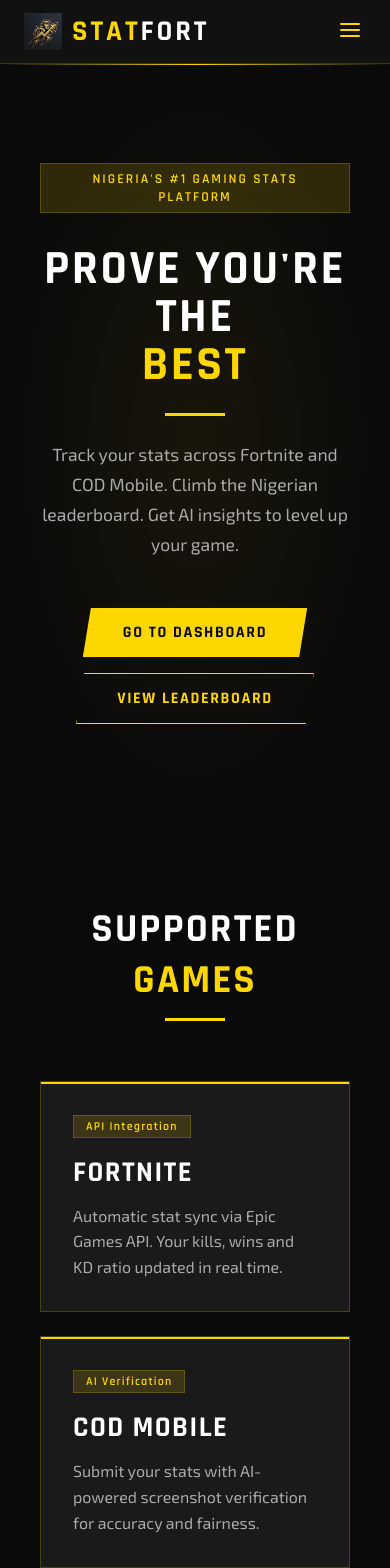
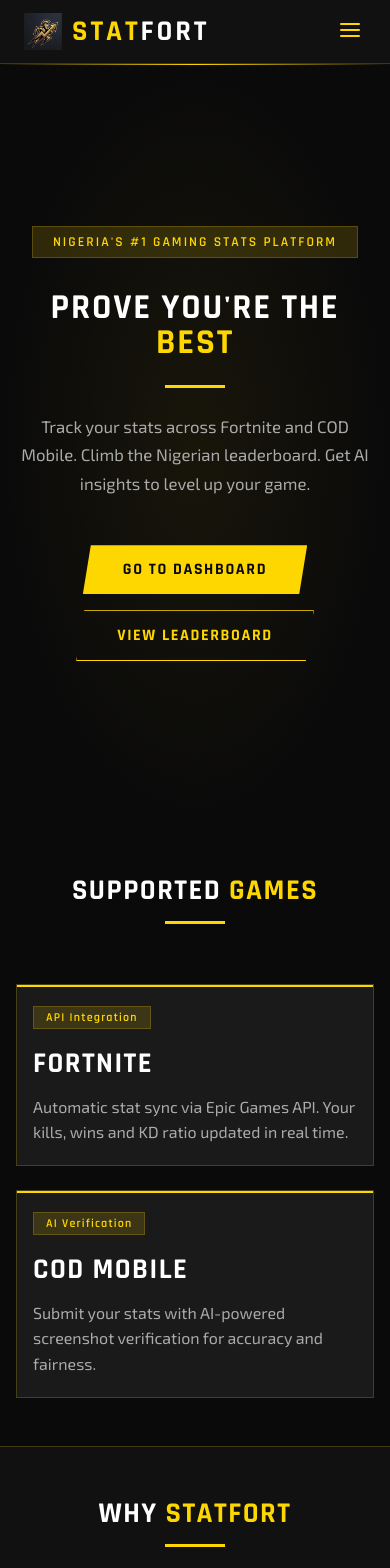
Before and after one commit to unbothered042/statfort-frontend, a React (Create React App) app: page / in a window 390 px wide. Shown: the top 1568 px of the page. Built offline with nearby package versions, Linux system fonts and the light colour scheme; sample sign-in values are in the browser's storage.

Commit message:
Fix mobile responsiveness across all pages

```diff
--- a/src/index.css
+++ b/src/index.css
@@ -27,6 +27,7 @@ html, body {
     font-family: 'Exo 2', sans-serif;
     min-height: 100vh;
     overflow-x: hidden;
+    width: 100%;
 }
 
 h1, h2, h3, h4, h5, h6 {
@@ -145,6 +146,8 @@ input, textarea, select {
 .page-container {
     min-height: 100vh;
     background: var(--black);
+    width: 100%;
+    overflow-x: hidden;
 }
 
 .card {
@@ -152,3 +155,21 @@ input, textarea, select {
     border: 1px solid var(--border);
     padding: 32px;
 }
+
+@media (max-width: 768px) {
+    .card {
+        padding: 20px 16px;
+    }
+
+    h1 {
+        font-size: 2.2rem !important;
+    }
+
+    h2 {
+        font-size: 1.8rem !important;
+    }
+
+    section {
+        padding: 48px 16px !important;
+    }
+}
--- a/src/pages/Dashboard.jsx
+++ b/src/pages/Dashboard.jsx
@@ -137,18 +137,18 @@ const Dashboard = () => {
     return (
         <div className="page-container">
             <Navbar />
-            <div style={{ maxWidth: '1000px', margin: '0 auto', padding: '60px 20px' }}>
+            <div style={{ maxWidth: '1000px', margin: '0 auto', padding: '40px 16px' }}>
 
-                <div style={{ marginBottom: '48px' }}>
-                    <h1 style={{ fontSize: '2.8rem', marginBottom: '8px' }}>
+                <div style={{ marginBottom: '40px' }}>
+                    <h1 style={{ fontSize: '2.4rem', marginBottom: '8px' }}>
                         WELCOME, <span style={{ color: 'var(--gold)' }}>{user?.first_name?.toUpperCase()}</span>
                     </h1>
                     <div className="gold-line" />
                 </div>
 
-                <div className="card" style={{ marginBottom: '40px' }}>
+                <div className="card" style={{ marginBottom: '32px' }}>
                     <h2 style={{ fontSize: '1.5rem', marginBottom: '20px' }}>ADD <span style={{ color: 'var(--gold)' }}>GAME</span></h2>
-                    <form onSubmit={handleAddGame} style={{ display: 'grid', gridTemplateColumns: '1fr 1fr auto', gap: '16px', alignItems: 'end' }}>
+                    <form onSubmit={handleAddGame} style={{ display: 'flex', flexDirection: 'column', gap: '16px' }}>
                         <div>
                             <label style={{ display: 'block', marginBottom: '6px', fontSize: '0.85rem', color: 'var(--text-dim)', fontFamily: 'Rajdhani', letterSpacing: '0.08em', textTransform: 'uppercase' }}>Game</label>
                             <select className="input-field" value={addForm.game_id} onChange={(e) => setAddForm({ ...addForm, game_id: e.target.value })} required style={{ background: 'var(--dark-2)', cursor: 'pointer' }}>
@@ -160,7 +160,7 @@ const Dashboard = () => {
                             <label style={{ display: 'block', marginBottom: '6px', fontSize: '0.85rem', color: 'var(--text-dim)', fontFamily: 'Rajdhani', letterSpacing: '0.08em', textTransform: 'uppercase' }}>Gaming ID</label>
                             <input className="input-field" placeholder="Your in-game username" value={addForm.gaming_id} onChange={(e) => setAddForm({ ...addForm, gaming_id: e.target.value })} required />
                         </div>
-                        <button className="btn-gold" type="submit" style={{ display: 'flex', alignItems: 'center', gap: '8px', whiteSpace: 'nowrap' }}>
+                        <button className="btn-gold" type="submit" style={{ display: 'flex', alignItems: 'center', justifyContent: 'center', gap: '8px', width: '100%' }}>
                             <FiPlus size={16} /> Add Game
                         </button>
                     </form>
@@ -173,7 +173,7 @@ const Dashboard = () => {
                 </div>
 
                 {myGames.length === 0 ? (
-                    <div className="card" style={{ textAlign: 'center', padding: '60px' }}>
+                    <div className="card" style={{ textAlign: 'center', padding: '60px 20px' }}>
                         <p style={{ color: 'var(--text-dim)' }}>No games added yet. Add your first game above.</p>
                     </div>
                 ) : (
@@ -182,12 +182,12 @@ const Dashboard = () => {
                             const gameStats = getStatsForGame(pg.id);
                             return (
                                 <div key={pg.id} className="card" style={{ position: 'relative' }}>
-                                    <div style={{ display: 'flex', justifyContent: 'space-between', alignItems: 'flex-start', marginBottom: '20px' }}>
+                                    <div style={{ display: 'flex', justifyContent: 'space-between', alignItems: 'flex-start', marginBottom: '20px', flexWrap: 'wrap', gap: '12px' }}>
                                         <div>
                                             <h3 style={{ fontSize: '1.4rem', marginBottom: '4px' }}>{pg.game.name}</h3>
                                             <p style={{ color: 'var(--gold)', fontSize: '0.9rem', fontFamily: 'Rajdhani', letterSpacing: '0.05em' }}>{pg.gaming_id}</p>
                                         </div>
-                                        <div style={{ display: 'flex', gap: '8px' }}>
+                                        <div style={{ display: 'flex', gap: '8px', flexWrap: 'wrap' }}>
                                             {pg.game.slug === 'fortnite' && (
                                                 <button onClick={() => handleFetchStats(pg.id)} disabled={fetchingStats[pg.id]} style={{
                                                     background: 'transparent', border: '1px solid var(--border)', color: 'var(--text-dim)',
@@ -233,7 +233,7 @@ const Dashboard = () => {
 
                                     {gameStats ? (
                                         <>
-                                            <div style={{ display: 'grid', gridTemplateColumns: 'repeat(auto-fit, minmax(100px, 1fr))', gap: '16px', marginBottom: '20px' }}>
+                                            <div style={{ display: 'grid', gridTemplateColumns: 'repeat(auto-fit, minmax(90px, 1fr))', gap: '12px', marginBottom: '20px' }}>
                                                 {[
                                                     { label: 'Kills', value: gameStats.kills },
                                                     { label: 'Deaths', value: gameStats.deaths },
@@ -242,9 +242,9 @@ const Dashboard = () => {
                                                     { label: 'Win Rate', value: `${gameStats.win_rate}%` },
                                                     { label: 'Matches', value: gameStats.matches_played },
                                                 ].map((stat) => (
-                                                    <div key={stat.label} style={{ background: 'var(--dark-3)', padding: '12px 16px', borderLeft: '2px solid var(--gold)' }}>
-                                                        <p style={{ color: 'var(--gold)', fontFamily: 'Rajdhani', fontSize: '1.3rem', fontWeight: 700 }}>{stat.value}</p>
-                                                        <p style={{ color: 'var(--text-dim)', fontSize: '0.75rem', textTransform: 'uppercase', letterSpacing: '0.08em' }}>{stat.label}</p>
+                                                    <div key={stat.label} style={{ background: 'var(--dark-3)', padding: '12px', borderLeft: '2px solid var(--gold)' }}>
+                                                        <p style={{ color: 'var(--gold)', fontFamily: 'Rajdhani', fontSize: '1.2rem', fontWeight: 700 }}>{stat.value}</p>
+                                                        <p style={{ color: 'var(--text-dim)', fontSize: '0.72rem', textTransform: 'uppercase', letterSpacing: '0.08em' }}>{stat.label}</p>
                                                     </div>
                                                 ))}
                                             </div>
@@ -275,7 +275,7 @@ const Dashboard = () => {
                                                         Submit your COD Mobile stats below. Our AI will verify your screenshot automatically.
                                                     </p>
                                                     <form onSubmit={(e) => handleCodSubmit(e, pg.id)} style={{ display: 'flex', flexDirection: 'column', gap: '16px' }}>
-                                                        <div style={{ display: 'grid', gridTemplateColumns: 'repeat(auto-fit, minmax(140px, 1fr))', gap: '12px' }}>
+                                                        <div style={{ display: 'grid', gridTemplateColumns: 'repeat(auto-fit, minmax(130px, 1fr))', gap: '12px' }}>
                                                             {['kills', 'deaths', 'assists', 'wins', 'matches_played', 'score'].map((field) => (
                                                                 <div key={field}>
                                                                     <label style={{ display: 'block', marginBottom: '6px', fontSize: '0.8rem', color: 'var(--text-dim)', fontFamily: 'Rajdhani', letterSpacing: '0.08em', textTransform: 'uppercase' }}>{field.replace('_', ' ')}</label>
@@ -298,7 +298,7 @@ const Dashboard = () => {
                                                         </div>
                                                         {codError[pg.id] && <p className="error-msg">{codError[pg.id]}</p>}
                                                         {codSuccess[pg.id] && <p className="success-msg">{codSuccess[pg.id]}</p>}
-                                                        <button className="btn-gold" type="submit" disabled={codLoading[pg.id]} style={{ display: 'flex', alignItems: 'center', gap: '8px', width: 'fit-content' }}>
+                                                        <button className="btn-gold" type="submit" disabled={codLoading[pg.id]} style={{ display: 'flex', alignItems: 'center', justifyContent: 'center', gap: '8px', width: '100%' }}>
                                                             <FiUpload size={14} /> {codLoading[pg.id] ? 'Verifying with AI...' : 'Submit Stats'}
                                                         </button>
                                                     </form>
--- a/src/pages/Landing.jsx
+++ b/src/pages/Landing.jsx
@@ -16,24 +16,22 @@ const Landing = () => {
                 alignItems: 'center',
                 justifyContent: 'center',
                 textAlign: 'center',
-                padding: '80px 40px',
+                padding: '80px 20px',
                 position: 'relative',
                 overflow: 'hidden',
             }}>
                 <div style={{
-                    position: 'absolute',
-                    inset: 0,
+                    position: 'absolute', inset: 0,
                     background: 'radial-gradient(ellipse at center, rgba(255,215,0,0.06) 0%, transparent 70%)',
                     pointerEvents: 'none',
                 }} />
                 <div style={{
-                    position: 'absolute',
-                    top: 0, left: 0, right: 0,
+                    position: 'absolute', top: 0, left: 0, right: 0,
                     height: '1px',
                     background: 'linear-gradient(90deg, transparent, var(--gold), transparent)',
                 }} />
 
-                <div style={{ maxWidth: '800px', position: 'relative' }}>
+                <div style={{ maxWidth: '800px', position: 'relative', width: '100%' }}>
                     <div style={{
                         display: 'inline-block',
                         background: 'var(--gold-glow)',
@@ -50,7 +48,7 @@ const Landing = () => {
                         Nigeria's #1 Gaming Stats Platform
                     </div>
 
-                    <h1 style={{ fontSize: 'clamp(3rem, 8vw, 6rem)', lineHeight: 1, marginBottom: '24px', color: 'var(--text)' }}>
+                    <h1 style={{ fontSize: 'clamp(2.5rem, 8vw, 6rem)', lineHeight: 1, marginBottom: '24px', color: 'var(--text)' }}>
                         PROVE YOU'RE THE <br />
                         <span style={{ color: 'var(--gold)' }}>BEST</span>
                     </h1>
@@ -58,7 +56,7 @@ const Landing = () => {
                     <div className="gold-line" style={{ margin: '0 auto 24px' }} />
 
                     <p style={{
-                        fontSize: '1.1rem',
+                        fontSize: '1.05rem',
                         color: 'var(--text-dim)',
                         lineHeight: 1.7,
                         maxWidth: '560px',
@@ -70,32 +68,26 @@ const Landing = () => {
                     <div style={{ display: 'flex', gap: '16px', justifyContent: 'center', flexWrap: 'wrap' }}>
                         {user ? (
                             <Link to="/dashboard">
-                                <button className="btn-gold" style={{ fontSize: '1rem', padding: '14px 40px' }}>
-                                    Go to Dashboard
-                                </button>
+                                <button className="btn-gold" style={{ fontSize: '1rem', padding: '14px 40px' }}>Go to Dashboard</button>
                             </Link>
                         ) : (
                             <Link to="/register">
-                                <button className="btn-gold" style={{ fontSize: '1rem', padding: '14px 40px' }}>
-                                    Get Started
-                                </button>
+                                <button className="btn-gold" style={{ fontSize: '1rem', padding: '14px 40px' }}>Get Started</button>
                             </Link>
                         )}
                         <Link to="/leaderboard">
-                            <button className="btn-outline" style={{ fontSize: '1rem', padding: '14px 40px' }}>
-                                View Leaderboard
-                            </button>
+                            <button className="btn-outline" style={{ fontSize: '1rem', padding: '14px 40px' }}>View Leaderboard</button>
                         </Link>
                     </div>
                 </div>
             </section>
 
-            <section style={{ padding: '80px 40px', maxWidth: '1100px', margin: '0 auto' }}>
+            <section style={{ padding: '80px 20px', maxWidth: '1100px', margin: '0 auto' }}>
                 <div style={{ textAlign: 'center', marginBottom: '60px' }}>
                     <h2 style={{ fontSize: '2.5rem', marginBottom: '12px' }}>SUPPORTED <span style={{ color: 'var(--gold)' }}>GAMES</span></h2>
                     <div className="gold-line" style={{ margin: '0 auto' }} />
                 </div>
-                <div style={{ display: 'grid', gridTemplateColumns: 'repeat(auto-fit, minmax(280px, 1fr))', gap: '24px' }}>
+                <div style={{ display: 'grid', gridTemplateColumns: 'repeat(auto-fit, minmax(260px, 1fr))', gap: '24px' }}>
                     {[
                         { name: 'FORTNITE', desc: 'Automatic stat sync via Epic Games API. Your kills, wins and KD ratio updated in real time.', tag: 'API Integration' },
                         { name: 'COD MOBILE', desc: 'Submit your stats with AI-powered screenshot verification for accuracy and fairness.', tag: 'AI Verification' },
@@ -106,16 +98,9 @@ const Landing = () => {
                         >
                             <div style={{ position: 'absolute', top: 0, left: 0, right: 0, height: '2px', background: 'var(--gold)' }} />
                             <div style={{
-                                display: 'inline-block',
-                                background: 'var(--gold-glow)',
-                                border: '1px solid var(--border)',
-                                padding: '3px 12px',
-                                fontSize: '0.75rem',
-                                fontFamily: 'Rajdhani, sans-serif',
-                                fontWeight: 600,
-                                letterSpacing: '0.1em',
-                                color: 'var(--gold)',
-                                marginBottom: '16px',
+                                display: 'inline-block', background: 'var(--gold-glow)', border: '1px solid var(--border)',
+                                padding: '3px 12px', fontSize: '0.75rem', fontFamily: 'Rajdhani, sans-serif',
+                                fontWeight: 600, letterSpacing: '0.1em', color: 'var(--gold)', marginBottom: '16px',
                             }}>
                                 {game.tag}
                             </div>
@@ -126,13 +111,13 @@ const Landing = () => {
                 </div>
             </section>
 
-            <section style={{ padding: '80px 40px', background: 'var(--dark)', borderTop: '1px solid var(--border)', borderBottom: '1px solid var(--border)' }}>
+            <section style={{ padding: '80px 20px', background: 'var(--dark)', borderTop: '1px solid var(--border)', borderBottom: '1px solid var(--border)' }}>
                 <div style={{ maxWidth: '1100px', margin: '0 auto' }}>
                     <div style={{ textAlign: 'center', marginBottom: '60px' }}>
                         <h2 style={{ fontSize: '2.5rem', marginBottom: '12px' }}>WHY <span style={{ color: 'var(--gold)' }}>STATFORT</span></h2>
                         <div className="gold-line" style={{ margin: '0 auto' }} />
                     </div>
-                    <div style={{ display: 'grid', gridTemplateColumns: 'repeat(auto-fit, minmax(220px, 1fr))', gap: '32px' }}>
+                    <div style={{ display: 'grid', gridTemplateColumns: 'repeat(auto-fit, minmax(200px, 1fr))', gap: '32px' }}>
                         {[
                             { icon: <FiTrendingUp size={28} />, title: 'Live Leaderboard', desc: 'See who the best Nigerian players are across every supported game.' },
                             { icon: <FiZap size={28} />, title: 'AI Insights', desc: 'Get personalised coaching tips generated from your actual stats.' },
@@ -149,8 +134,8 @@ const Landing = () => {
                 </div>
             </section>
 
-            <section style={{ padding: '100px 40px', textAlign: 'center' }}>
-                <h2 style={{ fontSize: '3rem', marginBottom: '16px' }}>READY TO <span style={{ color: 'var(--gold)' }}>DOMINATE</span>?</h2>
+            <section style={{ padding: '100px 20px', textAlign: 'center' }}>
+                <h2 style={{ fontSize: 'clamp(2rem, 5vw, 3rem)', marginBottom: '16px' }}>READY TO <span style={{ color: 'var(--gold)' }}>DOMINATE</span>?</h2>
                 <div className="gold-line" style={{ margin: '0 auto 32px' }} />
                 <p style={{ color: 'var(--text-dim)', marginBottom: '40px', fontSize: '1.05rem' }}>Join thousands of Nigerian gamers already on StatFort.</p>
                 {!user && (
@@ -168,7 +153,7 @@ const Landing = () => {
             <footer style={{
                 background: 'var(--dark)',
                 borderTop: '1px solid var(--border)',
-                padding: '32px 40px',
+                padding: '32px 20px',
                 textAlign: 'center',
                 color: 'var(--text-dim)',
                 fontSize: '0.85rem',
```
